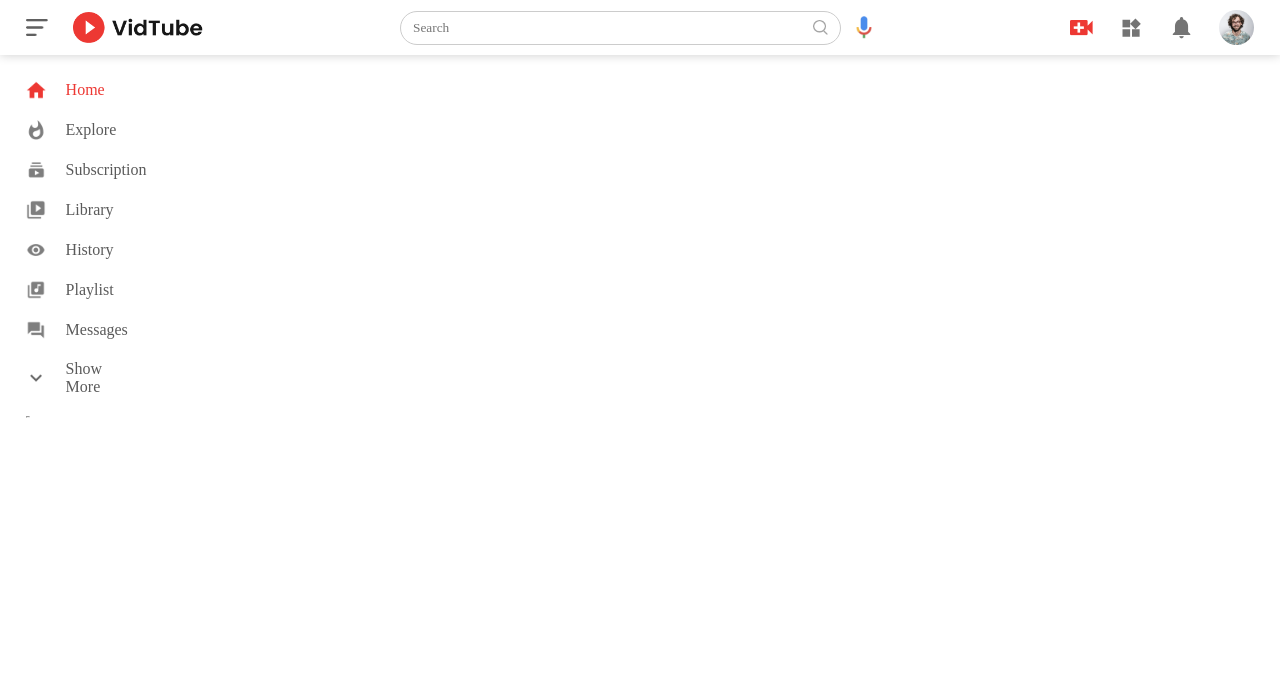
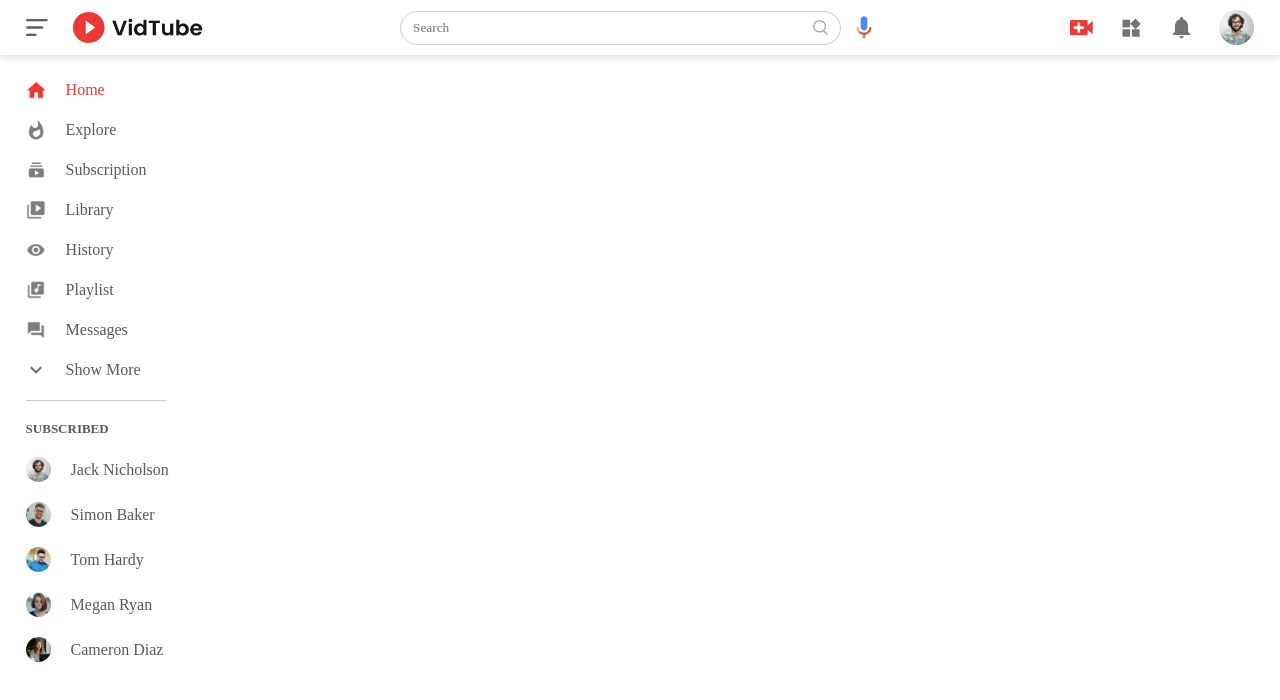
Before and after one commit to branndonle/youtube-replica, a plain HTML site: page index.html in a window 1280 px wide. Drawn offline with Linux system fonts and the light colour scheme.

Commit message:
Added Subscribed section

```diff
--- a/index.html
+++ b/index.html
@@ -10,8 +10,8 @@
    <!----------------------- TOP OF SCREEN ----------------------->
     <nav class="flex-div">
             <div class="nav-left flex-div">
-                <img src="/images/menu.png" class="menu-icon">
-                <img src="/images/logo.png" class="logo">
+                <img src="./images/menu.png" class="menu-icon">
+                <img src="./images/logo.png" class="logo">
                 <img src="" alt="">
             </div>
             <div class="nav-middle flex-div">
@@ -43,6 +43,15 @@
             <a href=""><img src="images/show-more.png">Show More</a>
             <hr>
         </div>
+        <div class="subscribed-list">
+            <h3>SUBSCRIBED</h3>
+            <a href=""><img src="images/Jack.png">Jack Nicholson</a>
+            <a href=""><img src="images/simon.png">Simon Baker</a>
+            <a href=""><img src="images/tom.png">Tom Hardy</a>
+            <a href=""><img src="images/megan.png">Megan Ryan</a>
+            <a href=""><img src="images/cameron.png">Cameron Diaz</a>
+
+        </div>
     </div>
 </body>
 </html>
--- a/style.css
+++ b/style.css
@@ -71,7 +71,7 @@ width: 16px;
 /*----------------- SIDEBAR -----------------*/
  .sidebar {
     background: #fff;
-    width: 30px;
+    width: 15%;
     height: 100vh;
     position: fixed;
     top: 0;
@@ -94,3 +94,29 @@ width: 16px;
 .shortcut-links a:first-child{
     color: #ed3833;
 }
+
+.sidebar hr {
+    border: 0;
+    height: 1px;
+    background: #ccc;
+    width: 85%;
+}
+
+.subscribed-list h3{
+    font-size: 13px;
+    margin: 20px 0;
+    color: #5a5a5a;
+}
+
+.subscribed-list a {
+    display: flex;
+    align-items: center;
+    margin-bottom: 20px;
+    width: fit-content;
+    flex-wrap: wrap;
+}
+.subscribed-list a img {
+    width: 25px;
+    border-radius: 50%;
+    margin-right: 20px;
+}
```
